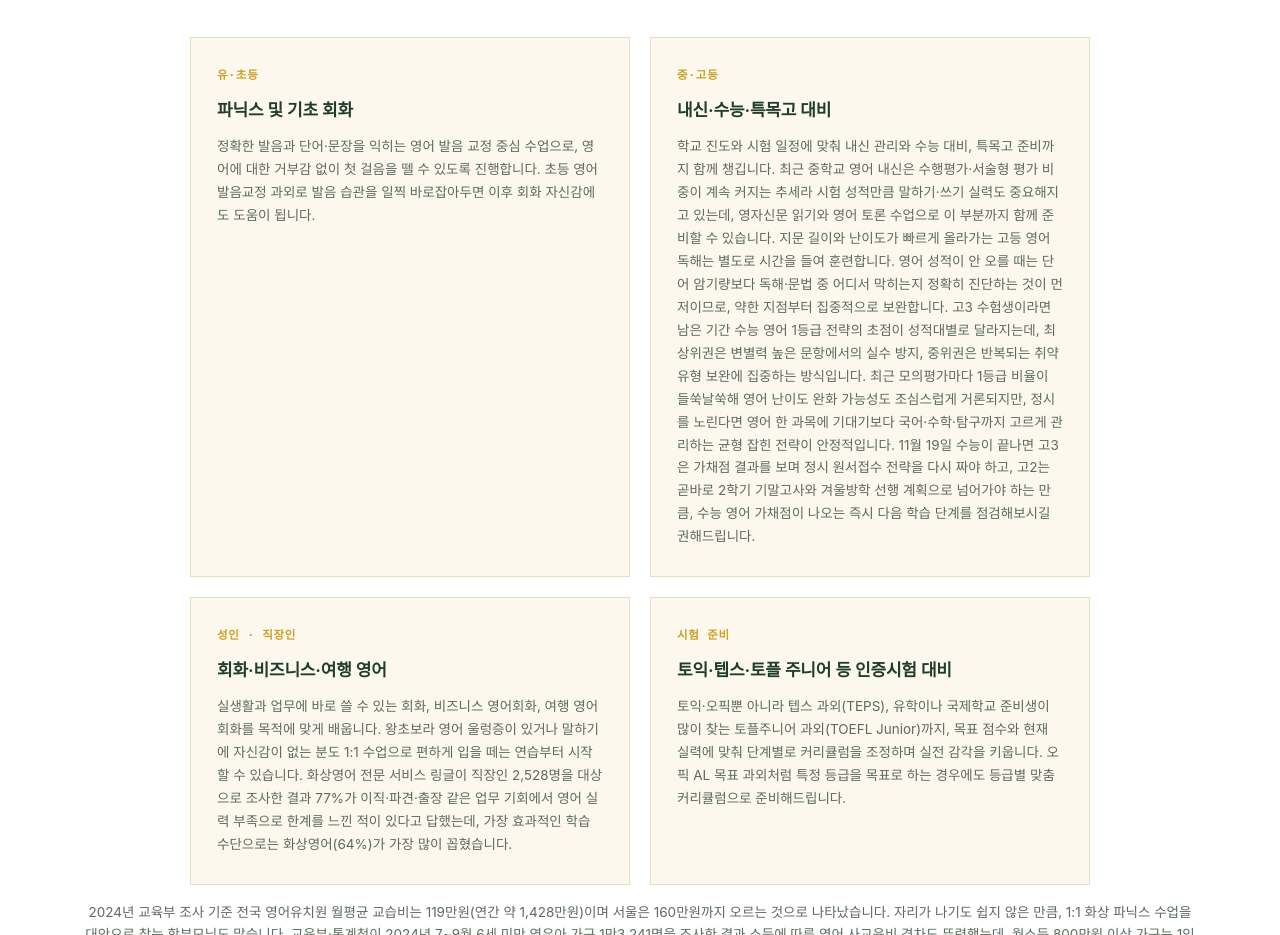
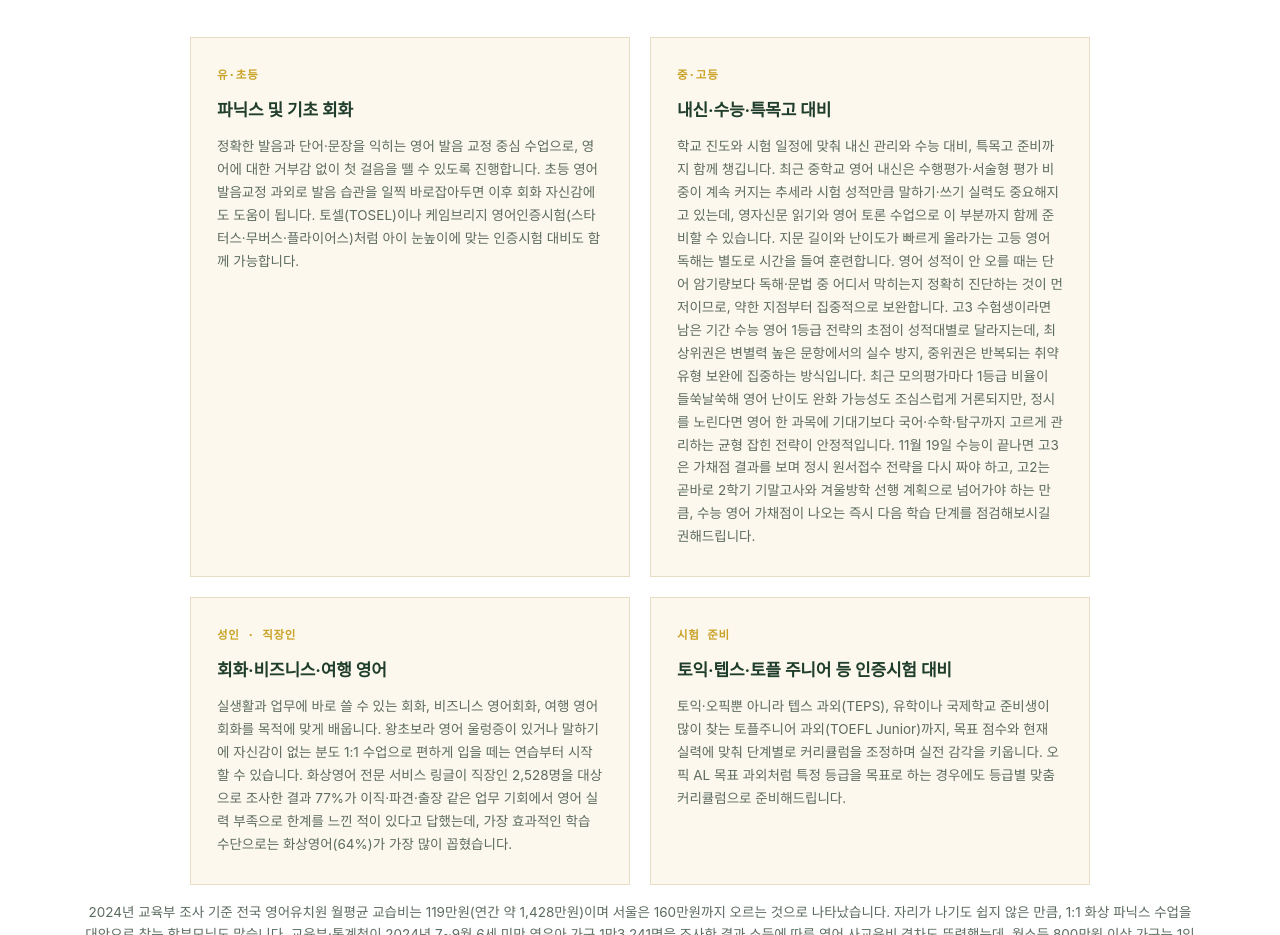
Before and after one commit to hasa080525-ctrl/englisheasy, a plain HTML site: page index.html in a window 1280 px wide. Shown: the part 1401-2336 px from the top of the page. Drawn offline with Linux system fonts and the light colour scheme; a web font is replaced by a local one.

Commit message:
SEO: 신규 연관키워드 반영 (토셀, 케임브리지 영어인증시험)
Co-Authored-By: Claude Sonnet 5 <noreply@anthropic.com>

```diff
--- a/index.html
+++ b/index.html
@@ -11,7 +11,7 @@
 <meta name="naver-site-verification" content="a2482d05d5c76ca8db8c9aef6f79cd6e9d21fdc2" />
 <meta name="description" content="파닉스부터 특목고 내신·수능·토익, 성인 비즈니스·여행 영어까지. 검증된 원어민 강사진과 함께하는 잉글리시이지 1:1 영어과외, 무료 레벨테스트 신청하세요.">
 <meta name="robots" content="index, follow, max-snippet:-1, max-image-preview:large, max-video-preview:-1">
-<meta name="keywords" content="영어과외, 영어학원, 원어민 영어과외, 원어민과외, 화상영어, 화상영어과외, 전화영어, 전화영어과외, 파닉스 과외, 영어회화 과외, 영어 듣기 과외, 특목고 영어, 내신 영어, 수능 영어, 토익 과외, 오픽 과외, 토익스피킹 과외, 인증시험 영어, 성인 영어, 비즈니스 영어, 여행 영어, 영자신문, 영어토론, 영어 레벨테스트, 무료 영어시범수업, 쉬운 영어, 영어 초보, 영어 스피킹 과외, 토익 첫걸음, 토익 900점 목표, 유초등 파닉스, 중고등 내신관리 영어, 지역별 영어과외, 토익 시험일정, 해외 거주 자녀 영어과외, 국제학교 영어과외, 재외국민 영어과외, 유학생 영어과외, 해외 화상영어, 수능 영어 등급, 9월 모의평가 영어, 수능영어 난이도, 영어유치원 비용, 영어유치원 대안, 영유아 영어 사교육비, 소득별 사교육비 격차, 중학교 영어 수행평가, 영어 서술형 평가, 직장인 영어 화상영어, 이직 파견 출장 영어, 해외여행객 통계, 일본여행 영어, 토익 특별추가접수, 토익 9월 시험일정, 텝스 과외, 토플주니어 과외, 영어 문법 과외, 영어 말하기 자신감, 영어 문법 기초, 중학 영어 서술형 대비, 고등 영어 독해, 토플 기초, 영어 듣기 훈련, 영어 발음 교정, 왕초보 영어회화, 비즈니스 영어회화, 여행 영어회화, 비대면 영어과외, 온라인 영어과외, 영어 울렁증 극복, 영어 어휘력 향상, 영어 독해 훈련, 수능 영어 독해 전략, 영어 듣기평가 대비, 초등 영어 과외, 중학생 영어 과외, 고등학생 영어 과외, 오픽 AL 목표 과외, 초등 영어 발음교정 과외, 영어 자신감 없는 아이, 영어 발음 콤플렉스, 영어 성적 안 오를 때, 작심삼일 영어 공부, 2022 개정 교육과정 영어, 전국연합학력평가 영어, 영어유치원 레벨테스트 금지, 수능 영어 막판 전략, 수능 영어 1등급 전략, 영어 난이도 완화 가능성, 정시 영어 전략, 11월19일 수능, 수능 영어 가채점, 정시 원서접수 전략, 고2 기말고사 영어, 겨울방학 선행계획, 오픽 정기시험 일정, 예비 고1 영어 내신 대비, 겨울방학 영어 선행학습, 영어과외 비교, 2027 수능 영어 학습법, 영어 발표 공개 말하기 울렁증, 영어 일기 쓰기 지도, 영어 쉐도잉 훈련법, 중학생 영어 단어 암기법, 영어 면접 스피킹 준비, 유학 비자 인터뷰 영어 과외, 영어 서술형 쓰기 첨삭, 중1 영어 포기 조짐, 고등학교 전환 영어 학습 전략, 영어 문법 용어부터 모르는 성인, 비즈니스 이메일 영어 작성법, 아이엘츠 과외, 초등 영어 알파벳부터 시작, 영어 과외 화상 수업 장비 준비, 영어 단어 금방 까먹는 아이, 영어 과외 교재 추천, 영어 회화 패턴 학습법, 중3 영어 고등 대비, 영어 뉴스 청취 훈련, 자녀 조기유학 전 영어 준비, 화상영어 전화영어 비교, 화상영어 전화영어 차이">
+<meta name="keywords" content="영어과외, 영어학원, 원어민 영어과외, 원어민과외, 화상영어, 화상영어과외, 전화영어, 전화영어과외, 파닉스 과외, 영어회화 과외, 영어 듣기 과외, 특목고 영어, 내신 영어, 수능 영어, 토익 과외, 오픽 과외, 토익스피킹 과외, 인증시험 영어, 성인 영어, 비즈니스 영어, 여행 영어, 영자신문, 영어토론, 영어 레벨테스트, 무료 영어시범수업, 쉬운 영어, 영어 초보, 영어 스피킹 과외, 토익 첫걸음, 토익 900점 목표, 유초등 파닉스, 중고등 내신관리 영어, 지역별 영어과외, 토익 시험일정, 해외 거주 자녀 영어과외, 국제학교 영어과외, 재외국민 영어과외, 유학생 영어과외, 해외 화상영어, 수능 영어 등급, 9월 모의평가 영어, 수능영어 난이도, 영어유치원 비용, 영어유치원 대안, 영유아 영어 사교육비, 소득별 사교육비 격차, 중학교 영어 수행평가, 영어 서술형 평가, 직장인 영어 화상영어, 이직 파견 출장 영어, 해외여행객 통계, 일본여행 영어, 토익 특별추가접수, 토익 9월 시험일정, 텝스 과외, 토플주니어 과외, 영어 문법 과외, 영어 말하기 자신감, 영어 문법 기초, 중학 영어 서술형 대비, 고등 영어 독해, 토플 기초, 영어 듣기 훈련, 영어 발음 교정, 왕초보 영어회화, 비즈니스 영어회화, 여행 영어회화, 비대면 영어과외, 온라인 영어과외, 영어 울렁증 극복, 영어 어휘력 향상, 영어 독해 훈련, 수능 영어 독해 전략, 영어 듣기평가 대비, 초등 영어 과외, 중학생 영어 과외, 고등학생 영어 과외, 오픽 AL 목표 과외, 초등 영어 발음교정 과외, 영어 자신감 없는 아이, 영어 발음 콤플렉스, 영어 성적 안 오를 때, 작심삼일 영어 공부, 2022 개정 교육과정 영어, 전국연합학력평가 영어, 영어유치원 레벨테스트 금지, 수능 영어 막판 전략, 수능 영어 1등급 전략, 영어 난이도 완화 가능성, 정시 영어 전략, 11월19일 수능, 수능 영어 가채점, 정시 원서접수 전략, 고2 기말고사 영어, 겨울방학 선행계획, 오픽 정기시험 일정, 예비 고1 영어 내신 대비, 겨울방학 영어 선행학습, 영어과외 비교, 2027 수능 영어 학습법, 영어 발표 공개 말하기 울렁증, 영어 일기 쓰기 지도, 영어 쉐도잉 훈련법, 중학생 영어 단어 암기법, 영어 면접 스피킹 준비, 유학 비자 인터뷰 영어 과외, 영어 서술형 쓰기 첨삭, 중1 영어 포기 조짐, 고등학교 전환 영어 학습 전략, 영어 문법 용어부터 모르는 성인, 비즈니스 이메일 영어 작성법, 아이엘츠 과외, 초등 영어 알파벳부터 시작, 영어 과외 화상 수업 장비 준비, 영어 단어 금방 까먹는 아이, 영어 과외 교재 추천, 영어 회화 패턴 학습법, 중3 영어 고등 대비, 영어 뉴스 청취 훈련, 자녀 조기유학 전 영어 준비, 화상영어 전화영어 비교, 화상영어 전화영어 차이, 토셀 TOSEL, 케임브리지 영어인증시험, 케임브리지 스타터스 무버스 플라이어스">
 <link rel="canonical" href="https://englisheasy.co.kr/">
 <meta property="og:type" content="website">
 <meta property="og:site_name" content="잉글리시이지">
@@ -584,7 +584,7 @@
       <div class="course-card">
         <div class="course-tag">유·초등</div>
         <h3>파닉스 및 기초 회화</h3>
-        <p>정확한 발음과 단어·문장을 익히는 영어 발음 교정 중심 수업으로, 영어에 대한 거부감 없이 첫 걸음을 뗄 수 있도록 진행합니다. 초등 영어 발음교정 과외로 발음 습관을 일찍 바로잡아두면 이후 회화 자신감에도 도움이 됩니다.</p>
+        <p>정확한 발음과 단어·문장을 익히는 영어 발음 교정 중심 수업으로, 영어에 대한 거부감 없이 첫 걸음을 뗄 수 있도록 진행합니다. 초등 영어 발음교정 과외로 발음 습관을 일찍 바로잡아두면 이후 회화 자신감에도 도움이 됩니다. 토셀(TOSEL)이나 케임브리지 영어인증시험(스타터스·무버스·플라이어스)처럼 아이 눈높이에 맞는 인증시험 대비도 함께 가능합니다.</p>
       </div>
       <div class="course-card">
         <div class="course-tag">중·고등</div>
```
